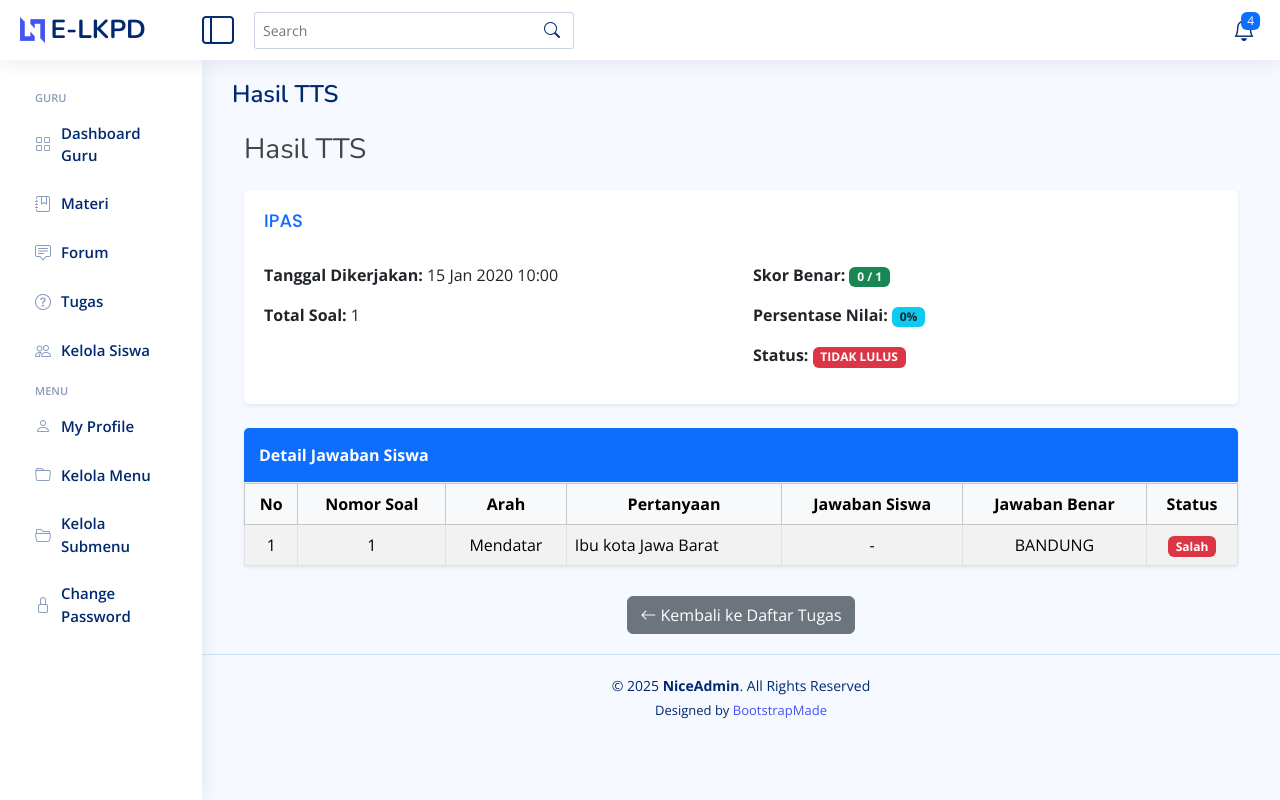
After one commit to AhmadRifaldi28/web, a CodeIgniter app: page /database/index.php/siswa/tugas/hasil/1 in a window 1280 px wide. The commit adds this page. Run offline with CodeIgniter, Linux system fonts and the light colour scheme; a user stored in the database is signed in; data comes from the database, SQL or seed files in the repository; tables that the repository leaves empty hold one stand-in row (values such as "Sample post"); some libraries are stand-ins or nearby versions.

Commit message:
Fitur nilai siswa dan tts murid

```diff
--- a/application/config/routes.php
+++ b/application/config/routes.php
@@ -1,5 +1,5 @@
 <?php
-defined('BASEPATH') OR exit('No direct script access allowed');
+defined('BASEPATH') or exit('No direct script access allowed');
 
 /*
 | -------------------------------------------------------------------------
--- a/application/controllers/siswa/Tugas.php
+++ b/application/controllers/siswa/Tugas.php
@@ -1,26 +1,151 @@
 <?php
-defined('BASEPATH') OR exit('No direct script access allowed');
+defined('BASEPATH') or exit('No direct script access allowed');
 
-class Tugas extends CI_Controller {
-
+class Tugas extends CI_Controller
+{
 	public function __construct()
 	{
 		parent::__construct();
-		// $this->load->model('Tugas_model');
-		is_logged_in();
+		$this->load->model('TtsModel');
+		$this->load->database();
 	}
 
 	public function index()
 	{
-		$data['title'] = 'Tugas';
+		$data['title'] = 'Daftar Kuis TTS';
 		$data['user'] = $this->session->userdata();
+		$data['tts_list'] = $this->TtsModel->get_all();
+
 		$this->load->view('templates/header', $data);
 		$this->load->view('templates/sidebar');
-		// $this->load->view('siswa/tugas/index', $data);
+		$this->load->view('siswa/tts/index', $data);
 		$this->load->view('templates/footer');
 	}
 
+	public function mulai($tts_id)
+	{
+		$data['tts'] = $this->TtsModel->get($tts_id);
+		$data['questions'] = $this->TtsModel->get_questions($tts_id);
+
+		if (!$data['tts']) show_404();
+
+		$data['title'] = 'Kerjakan TTS: ' . $data['tts']->judul;
+		$data['user'] = $this->session->userdata();
+
+		$this->load->view('templates/header', $data);
+		$this->load->view('templates/sidebar');
+		$this->load->view('siswa/tts/mulai', $data);
+		$this->load->view('templates/footer');
+	}
+
+	public function submit_jawaban()
+	{
+		$user_id = $this->session->userdata('user_id'); // Pastikan sesuai session key kamu
+		$tts_id = $this->input->post('tts_id');
+		$jawaban_input = $this->input->post('jawaban'); // Bisa array atau JSON string
+
+		// Jika jawaban dalam bentuk JSON string, decode dulu
+		if (is_string($jawaban_input)) {
+			$jawaban = json_decode($jawaban_input, true);
+		} else {
+			$jawaban = $jawaban_input;
+		}
+
+		if (!is_array($jawaban)) {
+			$jawaban = [];
+		}
+
+		// Ambil semua pertanyaan TTS
+		$questions = $this->TtsModel->get_questions($tts_id);
+
+		// Hitung skor
+		$skor = 0;
+		foreach ($questions as $q) {
+			$key = $q->nomor . '_' . strtolower($q->arah); // pastikan konsisten dengan form input
+			if (isset($jawaban[$key])) {
+				$jawaban_user = strtoupper(trim($jawaban[$key]));
+				$jawaban_benar = strtoupper(trim($q->jawaban));
+				if ($jawaban_user === $jawaban_benar) {
+					$skor++;
+				}
+			}
+		}
+
+		// Simpan hasil
+		$data_insert = [
+			'tts_id' => $tts_id,
+			'user_id' => $user_id,
+			'jawaban_json' => json_encode($jawaban),
+			'skor' => $skor,
+			'submitted_at' => date('Y-m-d H:i:s')
+		];
+
+		// Cek apakah user sudah pernah submit sebelumnya
+		$existing = $this->db->get_where('tts_answers', [
+			'tts_id' => $tts_id,
+			'user_id' => $user_id
+		])->row();
+
+		if ($existing) {
+			// Update hasil lama
+			$this->db->where('id', $existing->id)->update('tts_answers', $data_insert);
+		} else {
+			// Insert baru
+			$this->db->insert('tts_answers', $data_insert);
+		}
+
+		redirect('siswa/Tugas/hasil/' . $tts_id);
+	}
+
+
+	public function hasil($tts_id)
+	{
+		$user_id = $this->session->userdata('user_id');
+		$data['title'] = 'Hasil TTS';
+
+		// Ambil hasil jawaban siswa
+		$data['hasil'] = $this->db->get_where('tts_answers', [
+			'tts_id' => $tts_id,
+			'user_id' => $user_id
+		])->row();
+
+		// Ambil data TTS dan pertanyaan
+		$data['tts'] = $this->TtsModel->get($tts_id);
+		$data['questions'] = $this->TtsModel->get_questions($tts_id);
+
+		// Jika hasil belum ada, arahkan ke halaman pengerjaan
+		if (!$data['hasil']) {
+			$this->session->set_flashdata('error', 'Belum ada hasil untuk TTS ini. Silakan kerjakan dulu.');
+			redirect('siswa/Tugas/mulai/' . $tts_id);
+			return;
+		}
+
+		// Decode jawaban siswa dari kolom jawaban_json
+		$data['jawaban_siswa'] = json_decode($data['hasil']->jawaban_json, true);
+
+		// Hitung jumlah jawaban benar untuk validasi (opsional)
+		$skor_benar = 0;
+		foreach ($data['questions'] as $q) {
+			$key = $q->nomor . '_' . $q->arah;
+			if (
+				isset($data['jawaban_siswa'][$key]) &&
+				strtoupper(trim($data['jawaban_siswa'][$key])) == strtoupper(trim($q->jawaban))
+			) {
+				$skor_benar++;
+			}
+		}
+
+		// Simpan skor hasil validasi jika berbeda (opsional)
+		if ($skor_benar != $data['hasil']->skor) {
+			$this->db->where('id', $data['hasil']->id)
+				->update('tts_answers', ['skor' => $skor_benar]);
+			$data['hasil']->skor = $skor_benar;
+		}
+
+		// Load tampilan
+		$this->load->view('templates/header', $data);
+		$this->load->view('templates/sidebar');
+		$this->load->view('siswa/tts/hasil', $data);
+		$this->load->view('templates/footer');
+	}
 }
-
-/* End of file Tugas.php */
-/* Location: ./application/controllers/Siswa/Tugas.php */
--- a/application/models/TtsModel.php
+++ b/application/models/TtsModel.php
@@ -1,7 +1,8 @@
 <?php
-defined('BASEPATH') OR exit('No direct script access allowed');
+defined('BASEPATH') or exit('No direct script access allowed');
 
-class TtsModel extends CI_Model {
+class TtsModel extends CI_Model
+{
 
     // === CRUD untuk tabel TTS ===
     public function get_all()
@@ -32,9 +33,9 @@ class TtsModel extends CI_Model {
     public function get_questions($tts_id)
     {
         return $this->db->where('tts_id', $tts_id)
-        ->order_by('arah', 'ASC')
-        ->order_by('nomor', 'ASC')
-        ->get('tts_questions')->result();
+            ->order_by('arah', 'ASC')
+            ->order_by('nomor', 'ASC')
+            ->get('tts_questions')->result();
     }
 
     public function insert_question($data)
@@ -56,4 +57,26 @@ class TtsModel extends CI_Model {
         return $row ? $row->nomor + 1 : 1;
     }
 
+    // Mengambil nilai siswa
+    // === Ambil seluruh nilai TTS semua siswa ===
+    public function get_all_nilai()
+    {
+        $this->db->select('tts_answers.*, tts.judul, user.name as nama_siswa');
+        $this->db->from('tts_answers');
+        $this->db->join('tts', 'tts.id = tts_answers.tts_id', 'left');
+        $this->db->join('user', 'user.id = tts_answers.user_id', 'left');
+        $this->db->order_by('tts_answers.submitted_at', 'DESC');
+        return $this->db->get()->result();
+    }
+
+    // === Ambil seluruh nilai berdasarkan satu TTS ===
+    public function get_all_nilai_siswa($tts_id)
+    {
+        $this->db->select('tts_answers.*, user.name as nama_siswa');
+        $this->db->from('tts_answers');
+        $this->db->join('user', 'user.id = tts_answers.user_id', 'left');
+        $this->db->where('tts_answers.tts_id', $tts_id);
+        $this->db->order_by('tts_answers.skor', 'DESC');
+        return $this->db->get()->result();
+    }
 }
--- /dev/null
+++ b/application/views/siswa/tts/hasil.php
@@ -0,0 +1,93 @@
+<div class="container mt-4">
+    <h3 class="mb-4 text-left"><?= $title; ?></h3>
+
+    <!-- Informasi Umum -->
+    <div class="card mb-4 shadow-sm border-0">
+        <div class="card-body">
+            <h5 class="card-title text-primary mb-3"><?= $tts->judul ?? 'TTS'; ?></h5>
+
+            <?php
+            $total_soal = count($questions);
+            $skor = $hasil->skor;
+            $persentase = ($total_soal > 0) ? round(($skor / $total_soal) * 100, 2) : 0;
+            $status = ($persentase >= 70) ? 'LULUS' : 'TIDAK LULUS';
+            $badge_status = ($status == 'LULUS') ? 'success' : 'danger';
+            ?>
+
+            <div class="row">
+                <div class="col-md-6">
+                    <p><strong>Tanggal Dikerjakan:</strong> <?= date('d M Y H:i', strtotime($hasil->submitted_at)); ?></p>
+                    <p><strong>Total Soal:</strong> <?= $total_soal; ?></p>
+                </div>
+                <div class="col-md-6">
+                    <p><strong>Skor Benar:</strong>
+                        <span class="badge bg-success"><?= $skor; ?> / <?= $total_soal; ?></span>
+                    </p>
+                    <p><strong>Persentase Nilai:</strong>
+                        <span class="badge bg-info text-dark"><?= $persentase; ?>%</span>
+                    </p>
+                    <p><strong>Status:</strong>
+                        <span class="badge bg-<?= $badge_status; ?>"><?= $status; ?></span>
+                    </p>
+                </div>
+            </div>
+        </div>
+    </div>
+
+    <!-- Daftar Jawaban -->
+    <div class="card shadow-sm border-0">
+        <div class="card-header bg-primary text-white">
+            <strong>Detail Jawaban Siswa</strong>
+        </div>
+        <div class="card-body p-0">
+            <div class="table-responsive">
+                <table class="table table-striped table-bordered mb-0">
+                    <thead class="table-light text-center">
+                        <tr>
+                            <th>No</th>
+                            <th>Nomor Soal</th>
+                            <th>Arah</th>
+                            <th>Pertanyaan</th>
+                            <th>Jawaban Siswa</th>
+                            <th>Jawaban Benar</th>
+                            <th>Status</th>
+                        </tr>
+                    </thead>
+                    <tbody class="text-center">
+                        <?php
+                        $no = 1;
+                        foreach ($questions as $q):
+                            $key = $q->nomor . '_' . $q->arah;
+                            $jawaban_siswa = isset($jawaban_siswa[$key]) ? strtoupper(trim($jawaban_siswa[$key])) : '-';
+                            $jawaban_benar = strtoupper(trim($q->jawaban));
+                            $benar = ($jawaban_siswa === $jawaban_benar);
+                        ?>
+                            <tr>
+                                <td><?= $no++; ?></td>
+                                <td><?= $q->nomor; ?></td>
+                                <td><?= ucfirst($q->arah); ?></td>
+                                <td class="text-start"><?= $q->pertanyaan; ?></td>
+                                <td><?= $jawaban_siswa; ?></td>
+                                <td><?= $jawaban_benar; ?></td>
+                                <td>
+                                    <?php if ($benar): ?>
+                                        <span class="badge bg-success">Benar</span>
+                                    <?php else: ?>
+                                        <span class="badge bg-danger">Salah</span>
+                                    <?php endif; ?>
+                                </td>
+                            </tr>
+                        <?php endforeach; ?>
+                    </tbody>
+                </table>
+            </div>
+        </div>
+    </div>
+
+    <!-- Tombol Navigasi -->
+    <div class="mt-4 text-center">
+        <a href="<?= base_url('siswa/Tugas'); ?>" class="btn btn-secondary">
+            <i class="bi bi-arrow-left"></i> Kembali ke Daftar Tugas
+        </a>
+    </div>
+</div>
--- a/application/views/templates/header.php
+++ b/application/views/templates/header.php
@@ -34,7 +34,7 @@
     <div class="d-flex align-items-center justify-content-between">
       <a href="<?= base_url(); ?>" class="logo d-flex align-items-center">
         <img src="<?= base_url('assets/img/logo.png'); ?>" alt="">
-        <span class="d-none d-lg-block">NiceAdmin</span>
+        <span class="d-none d-lg-block">E-LKPD</span>
       </a>
       <!-- <i class="bi bi-list toggle-sidebar-btn"></i> -->
       <i class="bi bi-layout-sidebar toggle-sidebar-btn"></i>
```
Also changed, not shown: application/controllers/guru/Kelas.php (+9 -9 lines), application/controllers/guru/Tts.php (added, +47 -0 lines), application/controllers/guru/Tugas.php (+24 -20 lines), application/models/KelasModel.php (+3 -4 lines), application/views/guru/tts/nilai_index.php (added, +38 -0 lines), application/views/guru/tts/nilai_siswa.php (added, +54 -0 lines), application/views/siswa/tts/index.php (added, +25 -0 lines), application/views/siswa/tts/mulai.php (added, +102 -0 lines). Lines whose indentation alone changed are shown as unchanged.
